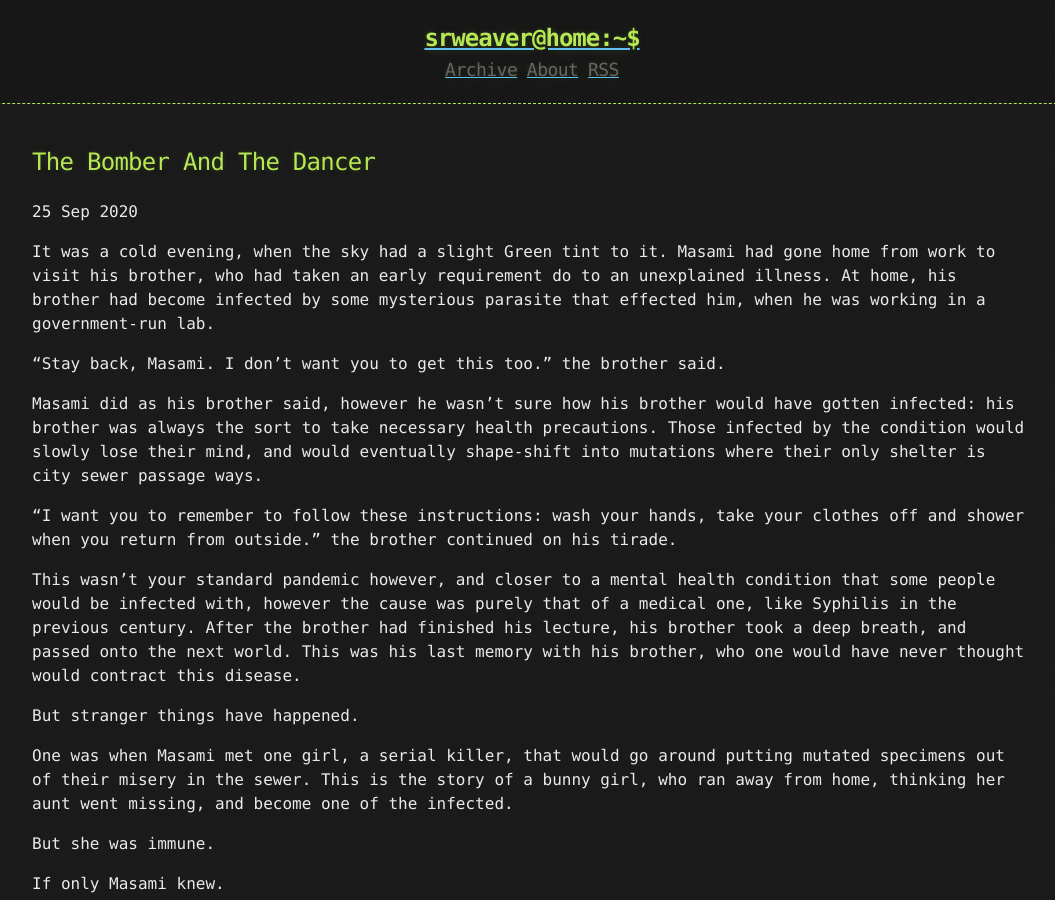
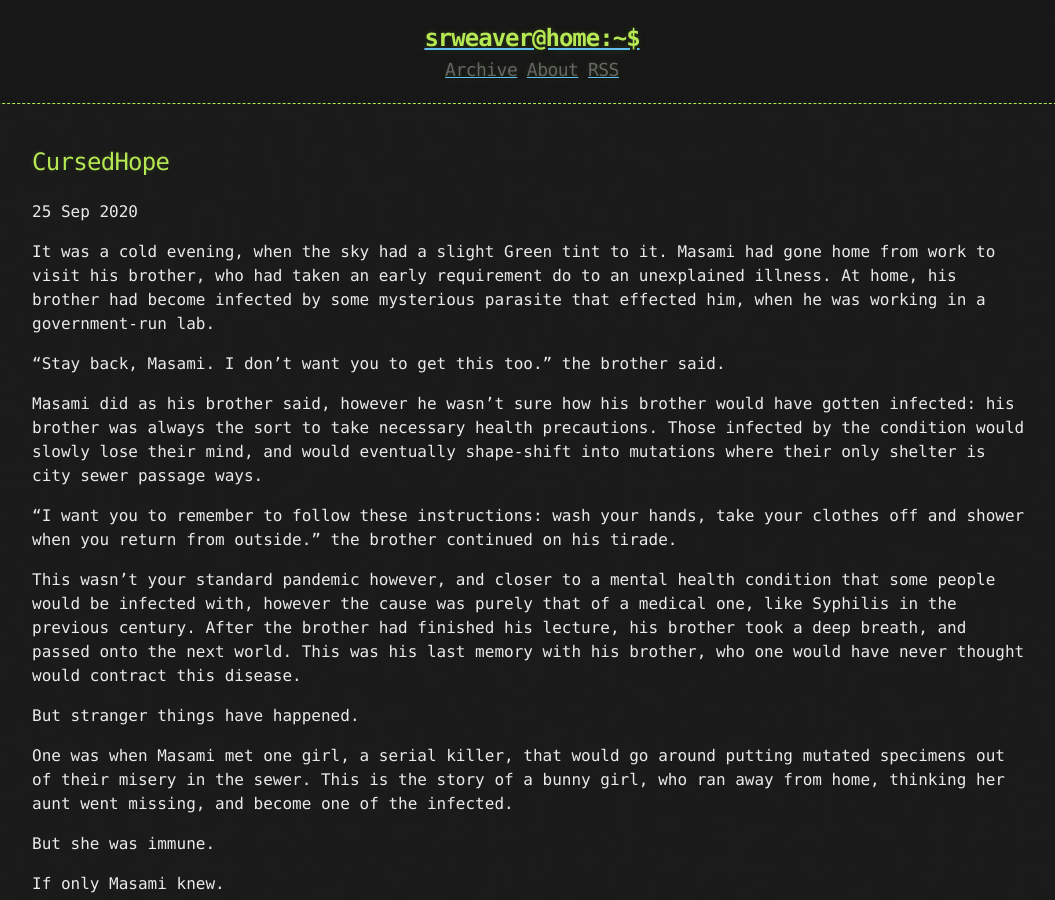
Before and after one commit to LWFlouisa/ShortFiction, a Jekyll site: the page built from _posts/2020-09-25-thebomberandthedancer.md, in a window 1280 px wide and 900 px high. Shown: the whole window, without its empty margins (108-1163 px from the left). Built offline with Jekyll 4.4.1, drawn with Linux system fonts in a browser that asks for light colours.

Commit message:
Update 2020-09-25-thebomberandthedancer.md

```diff
--- a/_posts/2020-09-25-thebomberandthedancer.md
+++ b/_posts/2020-09-25-thebomberandthedancer.md
@@ -1,5 +1,5 @@
 ---
-title: The Bomber And The Dancer
+title: CursedHope
 published: true
 ---
 It was a cold evening, when the sky had a slight Green tint to it. Masami had gone home from work to visit his brother, who had taken an early requirement do to an unexplained illness. At home, his brother had become infected by some mysterious parasite that effected him, when he was working in a government-run lab.
```
